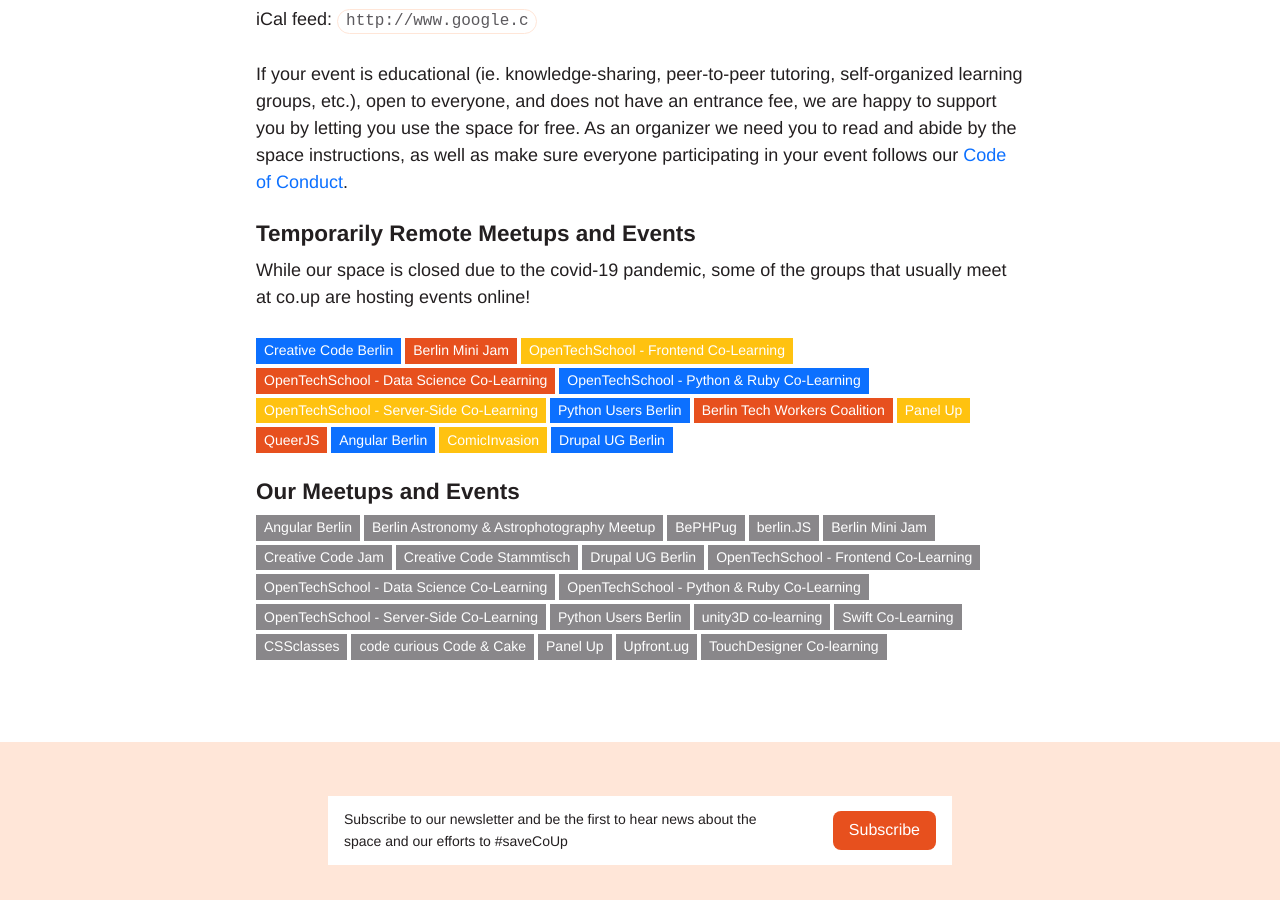
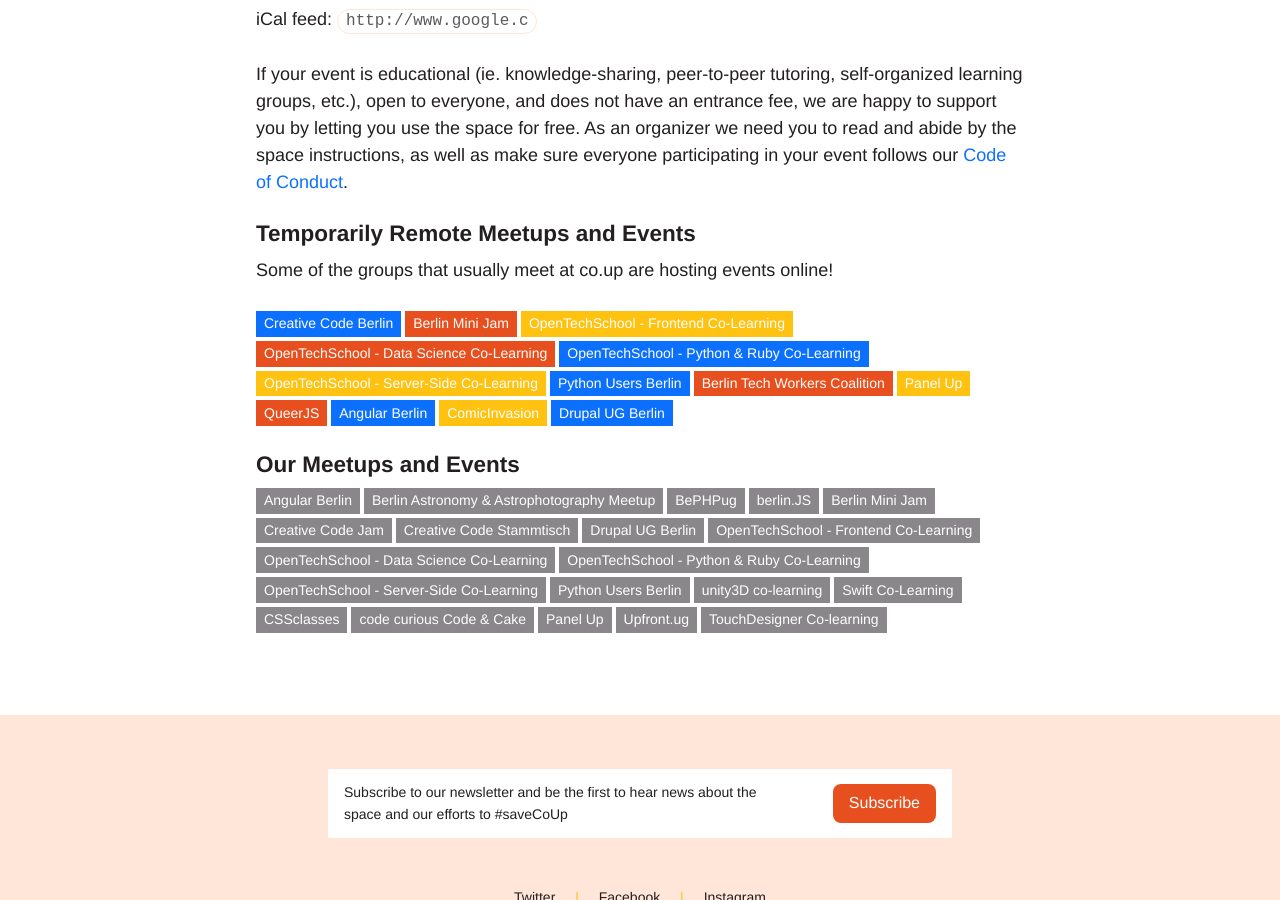
Before and after one commit to co-up/co-up.de, a Jekyll site: the page built from events.html, in a window 1280 px wide and 900 px high, scrolled down 433 px. Built offline with Jekyll 4.4.1, drawn with Linux system fonts in a browser that asks for light colours.

Commit message:
updated to remove closure reference

```diff
--- a/events.html
+++ b/events.html
@@ -23,7 +23,7 @@
 
 <h3 id="remote-meetups">Temporarily Remote Meetups and Events</h3>
 <p>
-  While our space is closed due to the covid-19 pandemic, some of the groups that usually meet at co.up are hosting events online!
+  Some of the groups that usually meet at co.up are hosting events online!
 </p>
 
 {% include hosted-meetups-remote.html %}
```
